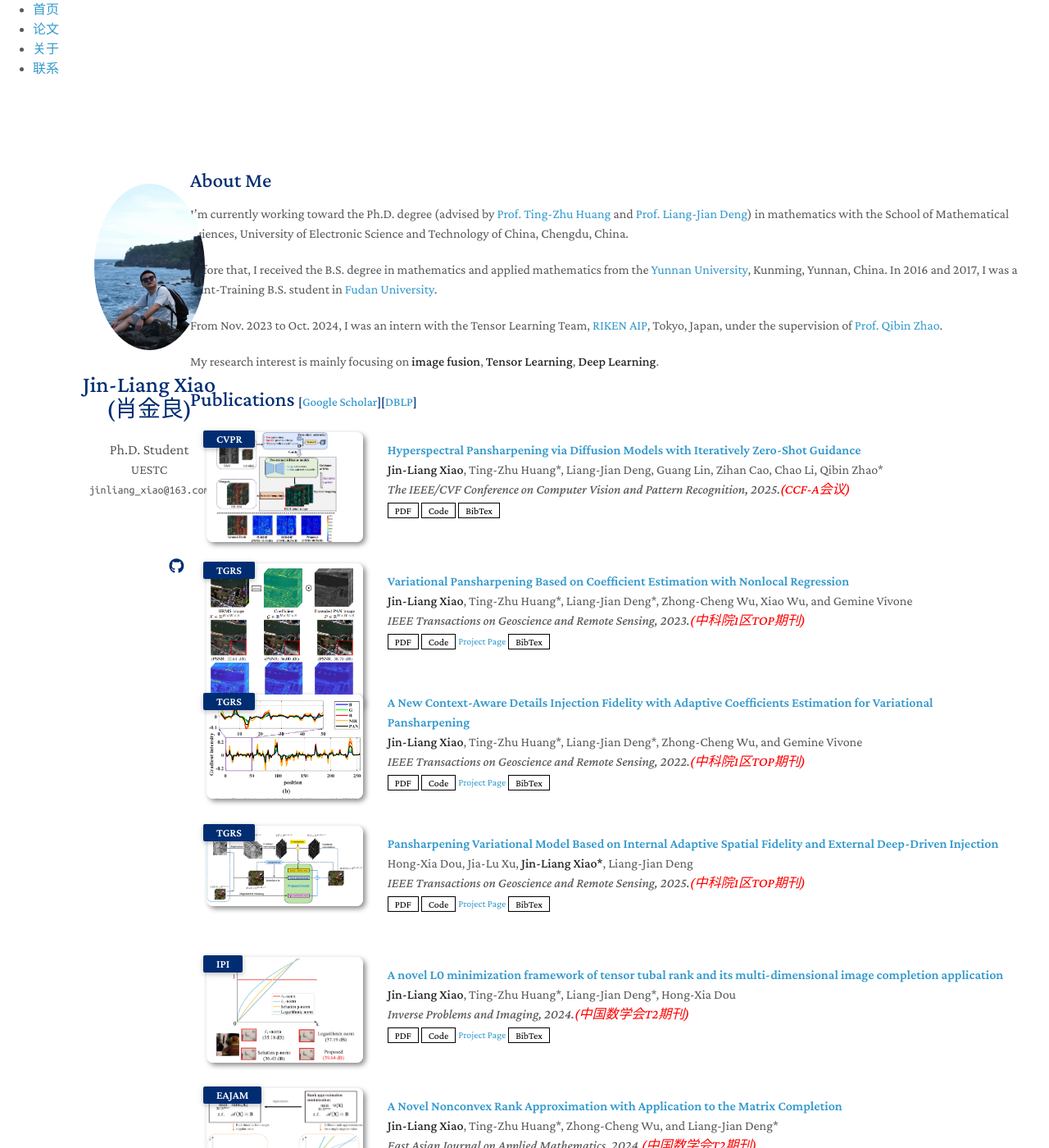
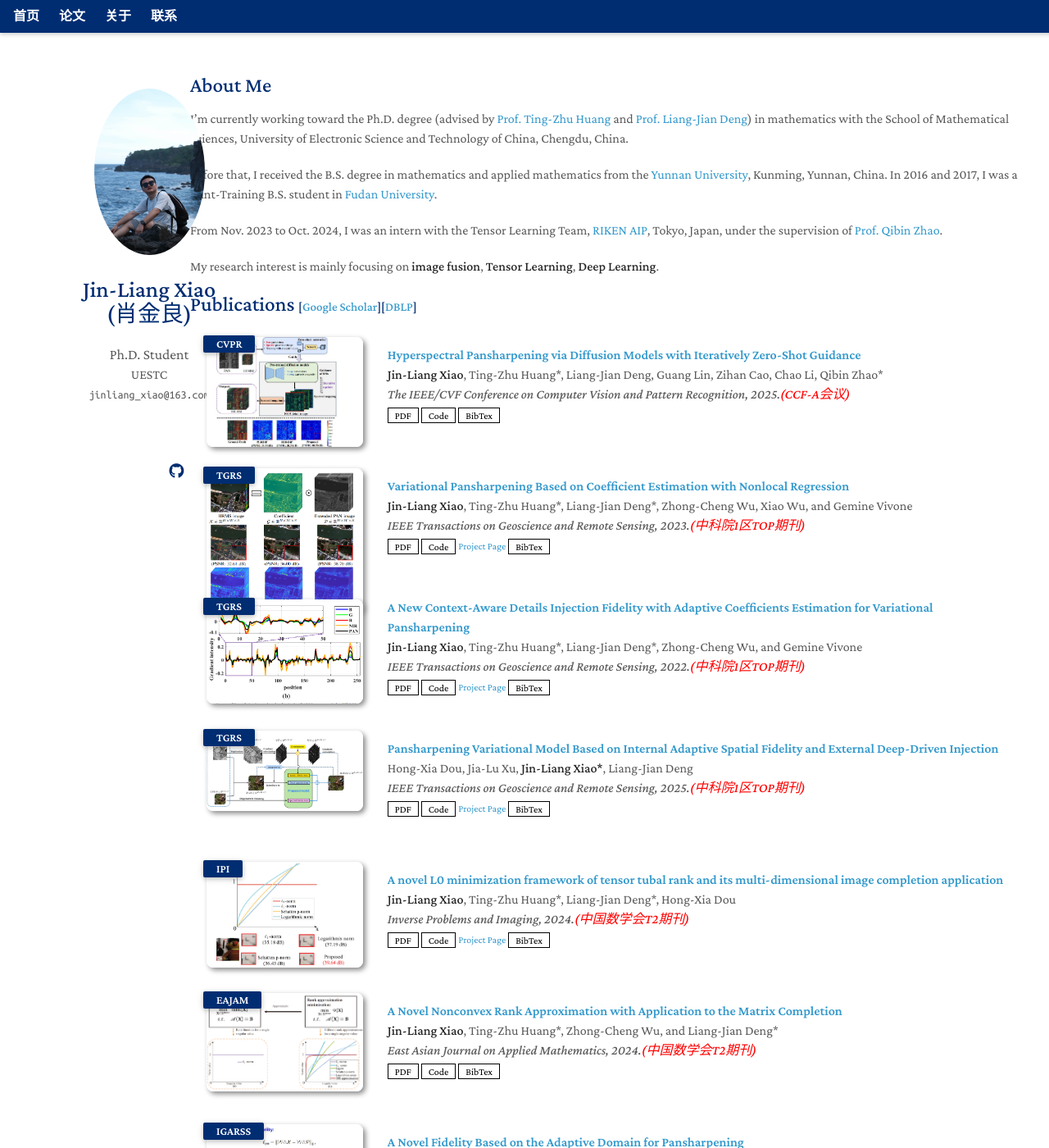
Before and after one commit to Jin-liangXiao/Jin-liangXiao.github.io, a Jekyll site: the page built from index.md, in a window 1280 px wide and 1400 px high. Shown: the whole window at 82% size. Built offline with Jekyll 4.4.1, drawn with Linux system fonts in a browser that asks for light colours; nearby versions of some CDN libraries; a style sheet for code colours, icons or effects is not loaded; our own code applies the rules of GitHub Pages for plain Markdown files.

Commit message:
Update pub.css

```diff
--- a/assets/css/pub.css
+++ b/assets/css/pub.css
@@ -80,3 +80,38 @@ blockquote { background: var(--global-bg-color); border-left: 2px solid var(--gl
 .publications ol.bibliography li div.abstract.hidden.open { border-color: var(--global-text-color); }
 
 .publications ol.bibliography li .teaser { border-radius: 8px; box-shadow: 3px 3px 6px #888; height: auto; width: 250px; margin-top: 10px; margin-left: 5px; margin-bottom: 10px; object-fit: cover; }
+
+
+.navbar {
+  position: fixed;            /* 固定在页面顶部 */
+  top: 0;
+  left: 0;
+  width: 100%;                /* 宽度100%铺满 */
+  background-color: var(--global-theme-color); /* 用你定义的主题色 */
+  color: white;
+  padding: 0.5rem 1rem;       /* 内边距，左右1rem，上下0.5rem */
+  box-shadow: 0 2px 5px rgba(0,0,0,0.2); /* 轻微阴影 */
+  z-index: 1000;              /* 确保在最上层 */
+  font-family: 'Crimson Pro', serif; /* 继承你页面字体 */
+}
+
+.nav-list {
+  list-style: none;           /* 去掉默认列表符号 */
+  margin: 0;
+  padding: 0;
+  display: flex;              /* 横向排列 */
+  gap: 1.5rem;                /* 菜单项间距 */
+  align-items: center;
+}
+
+.nav-list li a {
+  color: white;               /* 链接白色 */
+  text-decoration: none;      /* 取消下划线 */
+  font-weight: 600;           /* 字体稍粗 */
+  font-size: 1rem;
+  transition: color 0.3s ease;
+}
+
+.nav-list li a:hover {
+  color: var(--global-hover-color); /* 悬停变色 */
+}
```
